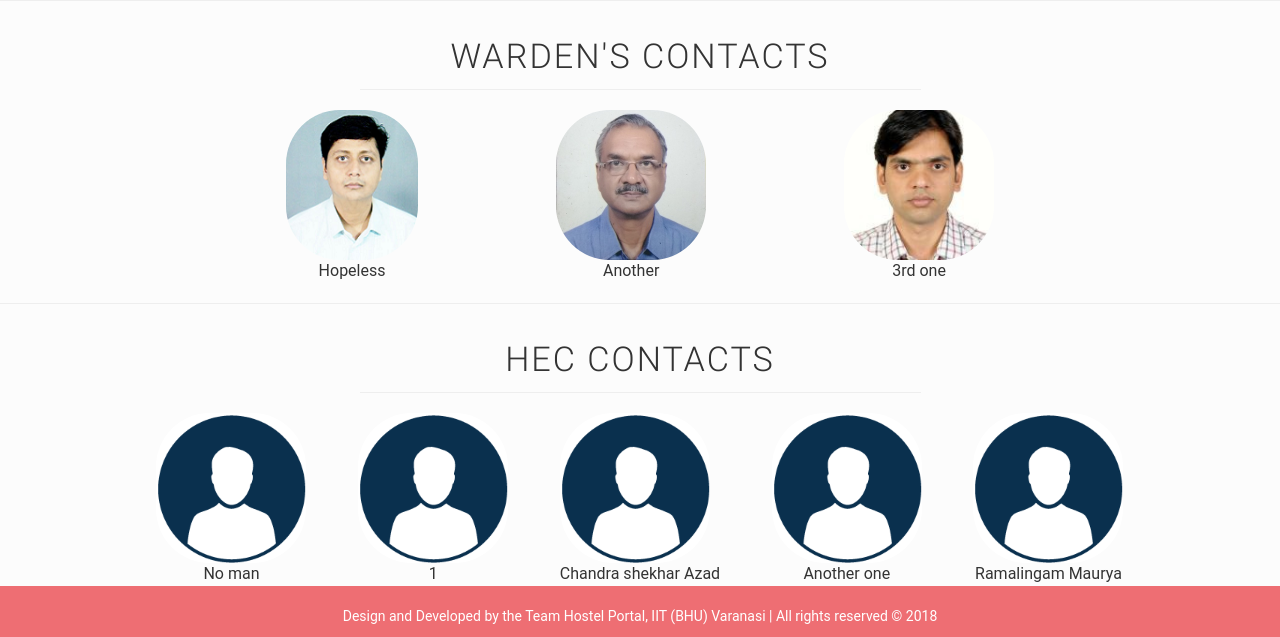
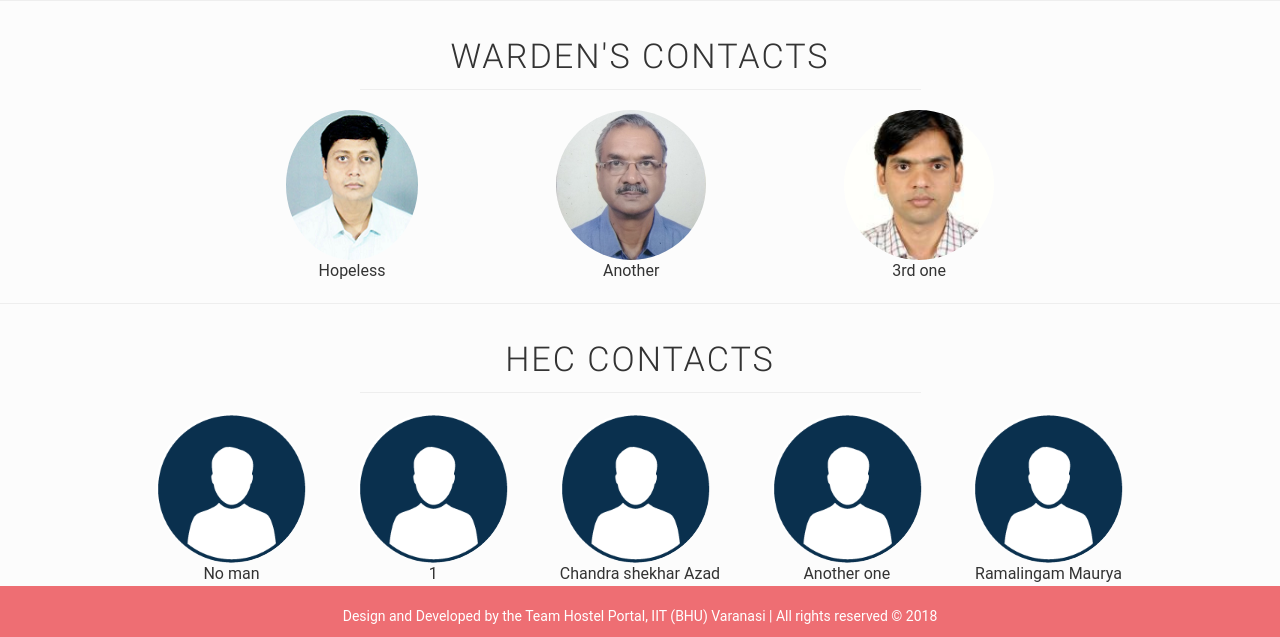
Before and after one commit to PratikshitSingh/Forums, a Django app: page /student/notifications/1/ in a window 1280 px wide. Shown: the part 1825-2462 px from the top of the page. Run offline with Django 3.2, Linux system fonts and the light colour scheme; data comes from the database, SQL or seed files in the repository; both versions use the stored data as it was after the commit; some libraries are stand-ins or nearby versions; some web fonts are replaced.

Commit message:
rounding images

```diff
--- a/student/static/css/style.css
+++ b/student/static/css/style.css
@@ -191,7 +191,7 @@ section h4 {
 img.contacts{
   padding-right: 0px;
   height: 150px;
-  border-radius: 54px;
+  border-radius: 50%;
 }
 figcaption.figc{
   text-align: left;
```
Also changed, not shown: db.sqlite3, media/media/proy.jpg (added), media/media/rkpandey_L9omQU0.jpg (added), media/media/sksingh.png (added).
